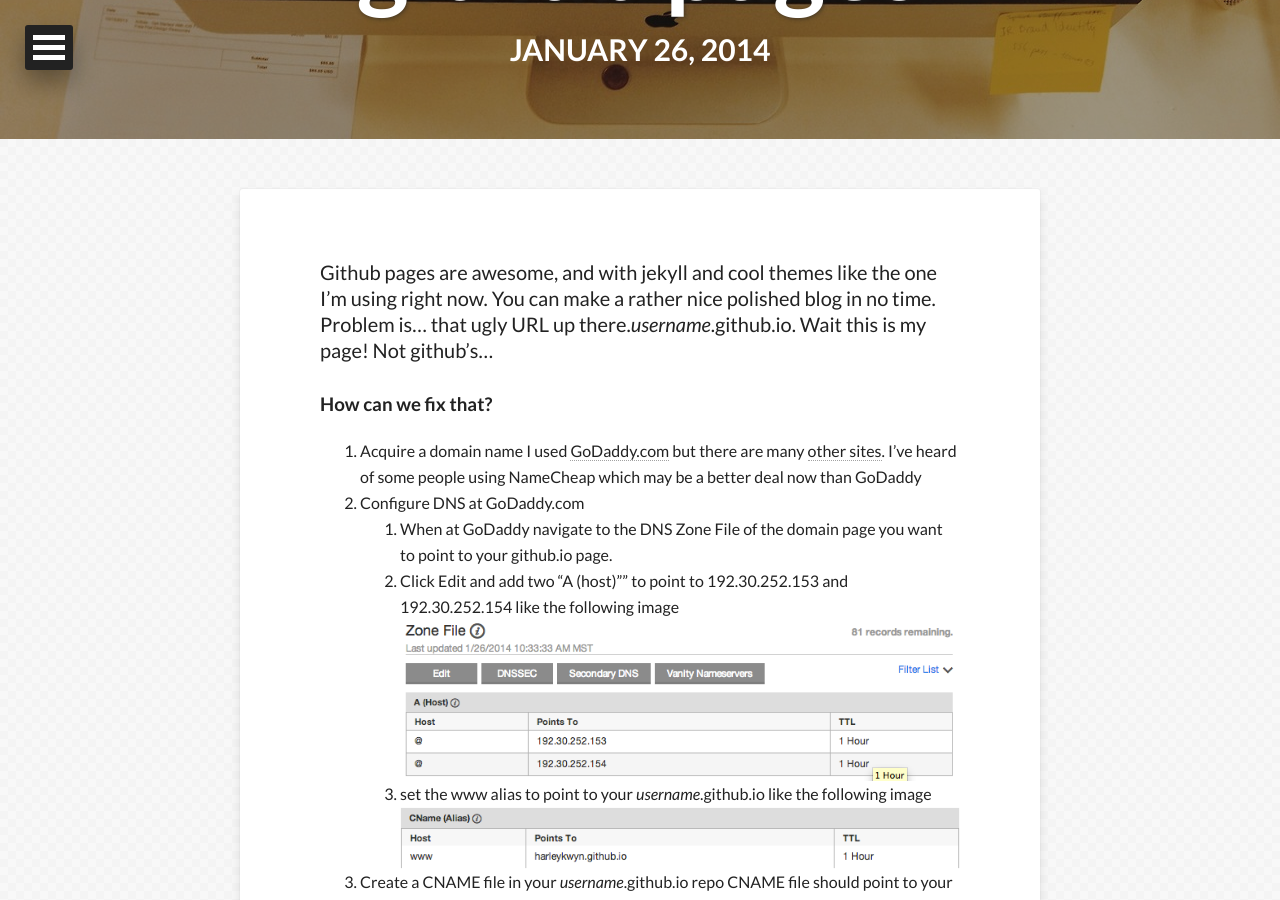
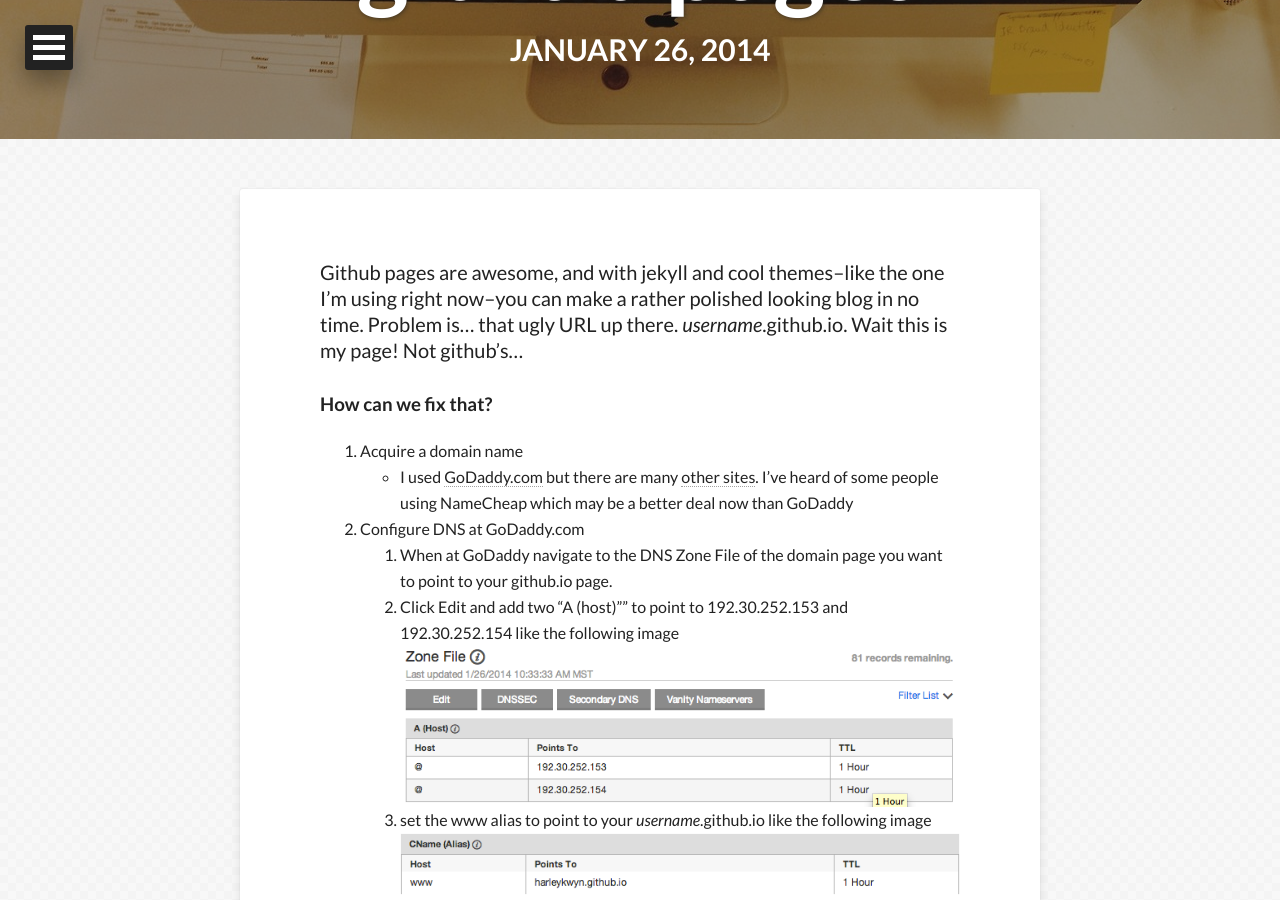
Before and after one commit to Eduardo-Cabrera/HarleyKwyn.github.io, a Jekyll site: the page built from _posts/2014-01-26-github-pages-custom-domain-setup.md, in a window 1280 px wide and 900 px high, scrolled down 301 px. Built offline with Jekyll 4.4.1, drawn with Linux system fonts in a browser that asks for light colours; nearby versions of some CDN libraries; comment, search, counter and statistics services are not loaded.

Commit message:
minor style changes to last blog post

```diff
--- a/_posts/2014-01-26-github-pages-custom-domain-setup.md
+++ b/_posts/2014-01-26-github-pages-custom-domain-setup.md
@@ -10,16 +10,17 @@ comments: true
 share: true
 ---
 
-Github pages are awesome, and with jekyll and cool themes like the one I'm using right now. You can make a rather nice polished blog in no time. Problem is... that ugly URL up there._username_.github.io. Wait this is my page! Not github's...
+Github pages are awesome, and with jekyll and cool themes--like the one I'm using right now--you can make a rather polished looking blog in no time. Problem is... that ugly URL up there. _username_.github.io. Wait this is my page! Not github's...
 
 ###How can we fix that?
 
 1. Acquire a domain name
-   I used [GoDaddy.com](http://www.godaddy.com/) but there are many [other sites](http://lifehacker.com/5683682/five-best-domain-name-registrars). I've heard of some people using NameCheap which may be a better deal now than GoDaddy
+   * I used [GoDaddy.com](http://www.godaddy.com/) but there are many [other sites](http://lifehacker.com/5683682/five-best-domain-name-registrars). I've heard of some people using NameCheap which may be a better deal now than GoDaddy
 2. Configure DNS at GoDaddy.com
    1. When at GoDaddy navigate to the DNS Zone File of the domain page you want to point to your github.io page.
    2. Click Edit and add two "A (host)"" to point to 192.30.252.153 and 192.30.252.154 like the following image ![GoDaddyZoneFile1]({{ site.url }}/images/GoDaddyZoneFile1.png )
-   3. set the www alias to point to your _username_.github.io like the following image  ![GoDaddyZoneFile2]({{ site.url }}/images/GoDaddyZoneFile2.png )
+   3. set the www alias to point to your _username_.github.io like the following image ![GoDaddyZoneFile2]({{ site.url }}/images/GoDaddyZoneFile2.png )
+
 3. Create a CNAME file in your _username_.github.io repo
    CNAME file should point to your domain name this is easily done in the root of your directory with something like
    {% highlight bash%} KwynsMacPro: HarleyKwyn.github.io kwyn$ echo "harleykwyn.com" > CNAME
@@ -27,7 +28,7 @@ Github pages are awesome, and with jekyll and cool themes like the one I'm using
 
 Then just push your changes and you're done and on your way! Happy blogging. :)
 
-# References
+### References
 
 [Github Pages Documentation](http://pages.github.com/)
 
```
Also changed, not shown: 3 other files.
